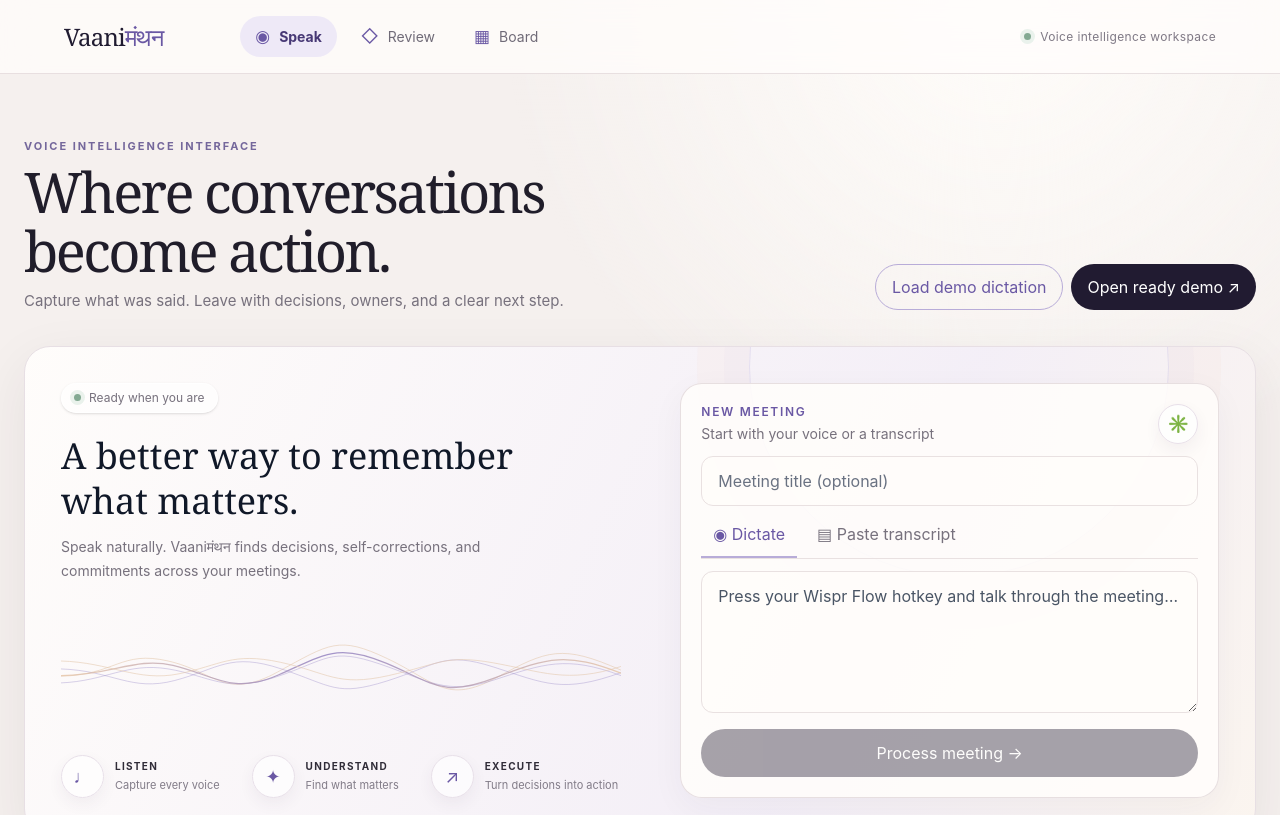
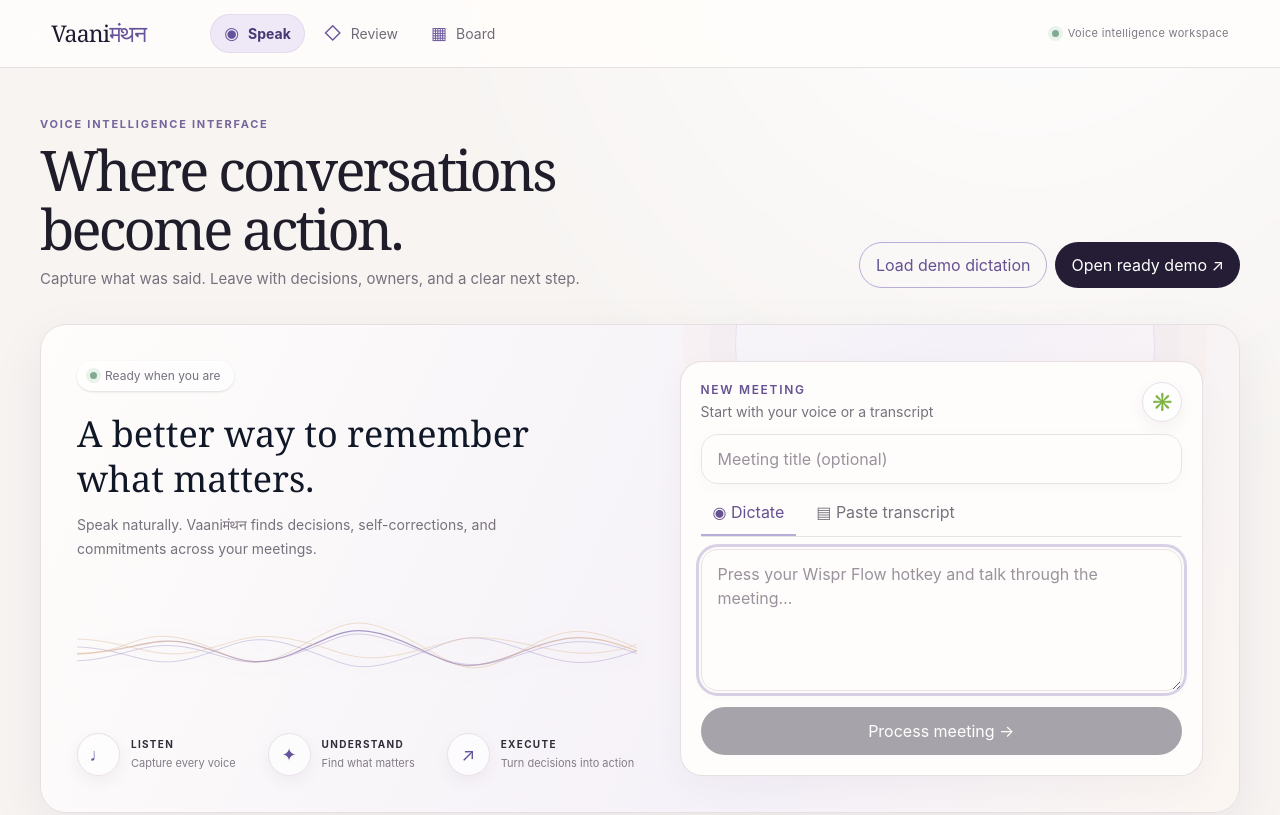
Before and after one commit to sheetalambre-ai/Vaani-, a React (Vite) app in the folder frontend/: page / in a window 1280 px wide. Shown: the top 815 px of the page. Built offline with nearby package versions, Linux system fonts and the light colour scheme.

Commit message:
Polish Vaani dashboard visual hierarchy

```diff
--- a/frontend/src/index.css
+++ b/frontend/src/index.css
@@ -102,3 +102,79 @@ button { cursor: pointer; }
 @media (prefers-reduced-motion: reduce) {
   *, *::before, *::after { scroll-behavior: auto !important; transition-duration: .01ms !important; }
 }
+/* Vaani dashboard refinements: clear hierarchy, audio-led identity, and calm actionable states. */
+:root {
+  --canvas: #f7f4f2;
+  --paper: rgba(255, 253, 251, .94);
+  --paper-solid: #fffdfb;
+  --ink: #211d2c;
+  --muted: #77717d;
+  --line: #e9e2e4;
+  --purple: #67539b;
+  --purple-soft: #f0ebf8;
+  --lavender: #a496cf;
+  --shadow-soft: 0 18px 55px rgba(51, 37, 57, .065);
+}
+
+body { background: var(--canvas); }
+.app-shell { min-height: 100vh; background: radial-gradient(ellipse at 80% -15%, #fff 0, transparent 42%), var(--canvas); }
+.app-topbar { position: sticky; top: 0; z-index: 20; height: 68px; padding-inline: clamp(20px, 4vw, 64px); gap: clamp(24px, 5vw, 72px); background: rgba(255,253,251,.88); border-bottom-color: #e8e0e3; }
+.wordmark { font-size: 23px; }
+.app-nav { gap: 5px; }
+.nav-link { padding: 9px 14px; }
+.nav-link-active { background: #eee8f7; box-shadow: inset 0 0 0 1px rgba(103,83,155,.08); }
+.topbar-note { font-size: 11px; }
+.app-main { width: min(1360px, calc(100% - 56px)); padding-top: clamp(30px, 4vw, 48px); }
+.app-footer { width: min(1360px, calc(100% - 56px)); }
+
+/* Paper surfaces and headings */
+.bg-gray-900 { background-color: var(--paper) !important; }
+.bg-gray-800 { background-color: #f6f2f4 !important; }
+.bg-gray-700 { background-color: #eee9ec !important; }
+.border-gray-800, .border-gray-700, .border-gray-600 { border-color: var(--line) !important; }
+.paper-card { background: var(--paper-solid); box-shadow: 0 10px 34px rgba(52,39,58,.035); }
+.screen-eyebrow { color: #75659b; letter-spacing: .16em; }
+.screen-title { letter-spacing: -.05em; }
+
+/* Give transcript, memory, decisions, and task rows their own legible surfaces. */
+.app-main .rounded-xl { border-radius: 17px; }
+.app-main .rounded-lg { border-radius: 11px; }
+.app-main .bg-gray-900.border { box-shadow: 0 4px 18px rgba(52,39,58,.025); }
+.app-main button { transition: transform .16s ease, background-color .16s ease, box-shadow .16s ease; }
+.app-main button:not(:disabled):hover { transform: translateY(-1px); }
+.app-main button:focus-visible, .app-topbar button:focus-visible, input:focus-visible, textarea:focus-visible { outline: 3px solid rgba(119,98,177,.28); outline-offset: 2px; }
+.app-main input, .app-main textarea { border-color: #e5dcdf; background-color: #fffdfb; color: var(--ink); }
+.app-main input::placeholder, .app-main textarea::placeholder { color: #9a929d; }
+.app-main input:focus, .app-main textarea:focus { border-color: #a99aca; box-shadow: 0 0 0 3px rgba(119,98,177,.09); }
+
+/* Readable contrast for semantic status chips. */
+.bg-violet-600 { background-color: #241d35 !important; }
+.app-main [class~="hover:bg-violet-500"]:hover { background-color: #3b3154 !important; }
+.text-violet-400 { color: #665192 !important; }
+.text-green-300, .text-green-400 { color: #39775b !important; }
+.text-red-300, .text-red-400 { color: #a14756 !important; }
+.text-amber-300, .text-amber-400 { color: #8a5e14 !important; }
+.app-main [class~="bg-red-900/40"] { background-color: #fff0f0 !important; }
+.app-main [class~="bg-amber-900/40"], .app-main [class~="bg-amber-900/20"] { background-color: #fbf4e9 !important; }
+.app-main [class~="bg-green-900/40"] { background-color: #eaf4ed !important; }
+.app-main [class~="bg-blue-900/40"] { background-color: #edf0fa !important; }
+
+.metric-card { padding: 17px 19px; border-radius: 17px; transition: transform .18s ease, box-shadow .18s ease; }
+.metric-card:hover { transform: translateY(-2px); box-shadow: 0 12px 28px rgba(60,43,63,.07); }
+.metric-number { font-family: Georgia, 'Times New Roman', serif; }
+.voice-hero { background: linear-gradient(115deg, rgba(255,253,251,.98), rgba(244,240,249,.88) 66%, rgba(251,246,241,.97)); }
+.voice-wave { filter: drop-shadow(0 3px 9px rgba(116,96,158,.09)); }
+
+@media (min-width: 1100px) {
+  .app-main { width: min(1440px, calc(100% - 80px)); }
+}
+@media (max-width: 800px) {
+  .app-main { width: min(100% - 32px, 1240px); }
+  .app-footer { width: min(100% - 32px, 1240px); }
+}
+@media (max-width: 680px) {
+  .app-topbar { position: static; }
+  .app-main { padding-top: 26px; }
+  .screen-title { font-size: clamp(34px, 10vw, 48px); }
+  .metric-card { padding: 14px; }
+}
```
